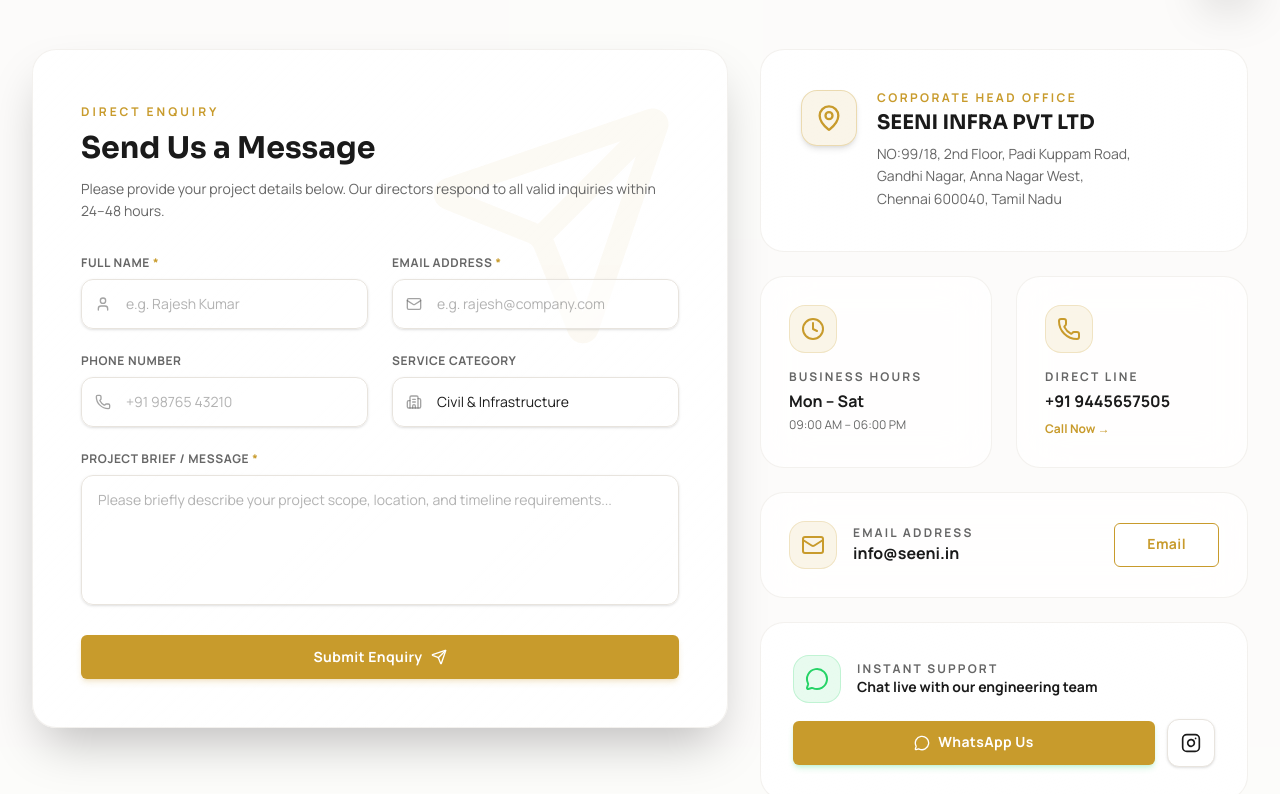
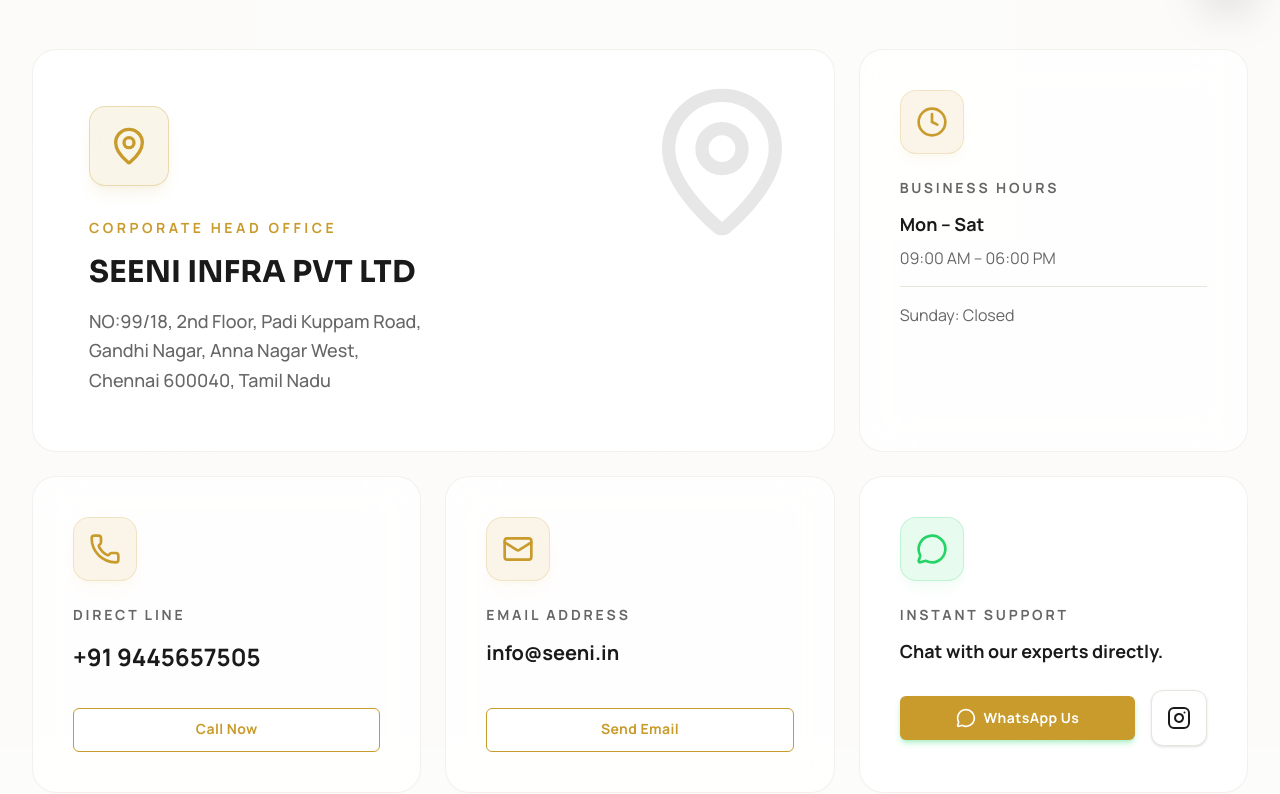
Before and after one commit to Jegajeevan1906/madhan, a React (Vite) app: page /contact in a window 1280 px wide. Shown: the part 778-1572 px from the top of the page. Built offline with nearby package versions, Linux system fonts and the light colour scheme.

Commit message:
Remove Contact Form from Contact page

```diff
--- a/src/pages/Contact.tsx
+++ b/src/pages/Contact.tsx
@@ -1,5 +1,4 @@
-import { useState } from "react"
-import { MapPin, Phone, Mail, Clock, MessageCircle, Send, CheckCircle2, User, Building2 } from "lucide-react"
+import { MapPin, Phone, Mail, Clock, MessageCircle } from "lucide-react"
 import { Instagram } from "../components/Icons"
 import { PageHero } from "../components/PageHero"
 import { motion } from "framer-motion"
@@ -16,21 +15,6 @@ const staggerContainer = {
 }
 
 export function Contact() {
-  const [formSubmitted, setFormSubmitted] = useState(false);
-  const [formData, setFormData] = useState({
-    fullName: "",
-    email: "",
-    phone: "",
-    service: "Civil & Infrastructure",
-    message: ""
-  });
-
-  const handleSubmit = (e: React.FormEvent) => {
-    e.preventDefault();
-    if (!formData.fullName || !formData.email || !formData.message) return;
-    setFormSubmitted(true);
-  };
-
   return (
     <>
       {/* Contact hero uses local assets */}
@@ -43,7 +27,7 @@ export function Contact() {
         minHeight="50vh"
       />
 
-      {/* Main Content — Form & Contact Details */}
+      {/* Main Content — Contact Details Grid */}
       <section className="px-5 py-24 sm:px-8 md:py-32 bg-secondary/30">
         <motion.div
           initial="hidden" whileInView="visible" viewport={{ once: true, margin: "-100px" }}
@@ -52,243 +36,99 @@ export function Contact() {
         >
           <div className="text-center mb-16">
             <p className="eyebrow">Connect With Us</p>
-            <h2 className="section-heading mt-3 text-3xl font-bold leading-[1.1] sm:text-4xl md:text-5xl">We're here to build together</h2>
+            <h2 className="section-heading mt-3 text-3xl font-bold leading-[1.1] sm:text-4xl md:text-5xl">We're here to help</h2>
             <p className="section-body mt-5 text-base leading-relaxed max-w-2xl mx-auto">
-              Send us a direct message below or reach out via phone, email, or WhatsApp. Our team will review your enquiry promptly.
+              Reach out to us directly via phone, email, or WhatsApp. Our team is available to assist you with project inquiries and consultations.
             </p>
           </div>
 
-          <div className="grid gap-8 lg:grid-cols-12 items-start">
-
-            {/* ── Left Column: Modern High-End Contact Form ── */}
-            <motion.div variants={fadeUpVariant} className="lg:col-span-7">
-              <div className="glass rounded-3xl p-8 sm:p-12 border border-border/60 shadow-2xl relative overflow-hidden bg-gradient-to-br from-card/90 via-card/60 to-card/40">
-                <div className="absolute top-0 right-0 p-12 opacity-5 pointer-events-none">
-                  <Send className="h-64 w-64 text-gold" />
+          <div className="grid gap-6 md:grid-cols-3">
+            {/* Main Office Card - spans 2 columns on desktop */}
+            <motion.div variants={fadeUpVariant} className="md:col-span-2 glass rounded-3xl p-10 sm:p-14 flex flex-col justify-between transition-all duration-500 hover:-translate-y-2 hover:border-gold hover:shadow-luxe bg-gradient-to-br from-card/80 to-card/40 relative overflow-hidden">
+              <div className="absolute top-0 right-0 p-8 opacity-10 pointer-events-none">
+                <MapPin className="h-40 w-40" />
               </div>
-
-                <div className="relative z-10">
-                  <span className="eyebrow text-gold">Direct Enquiry</span>
-                  <h3 className="text-2xl sm:text-3xl font-display font-bold mt-2 mb-3">Send Us a Message</h3>
-                  <p className="text-sm text-muted-foreground mb-8 leading-relaxed">
-                    Please provide your project details below. Our directors respond to all valid inquiries within 24–48 hours.
-                  </p>
-
-                  {formSubmitted ? (
-                    <motion.div
-                      initial={{ opacity: 0, scale: 0.95 }}
-                      animate={{ opacity: 1, scale: 1 }}
-                      className="p-8 rounded-2xl bg-gold/10 border border-gold/40 text-center flex flex-col items-center justify-center my-6"
-                    >
-                      <CheckCircle2 className="h-16 w-16 text-gold mb-4 animate-bounce" />
-                      <h4 className="text-xl font-bold font-display text-foreground mb-2">Message Received</h4>
-                      <p className="text-sm text-muted-foreground max-w-md leading-relaxed">
-                        Thank you for reaching out, <strong className="text-foreground">{formData.fullName}</strong>. Our management team has received your inquiry regarding <strong className="text-gold">{formData.service}</strong> and will contact you shortly.
-                      </p>
-                      <button
-                        onClick={() => { setFormSubmitted(false); setFormData({ fullName: "", email: "", phone: "", service: "Civil & Infrastructure", message: "" }); }}
-                        className="mt-6 btn-ghost text-xs px-6 py-2.5 rounded-xl border border-gold/40 hover:bg-gold/10"
-                      >
-                        Send Another Inquiry
-                      </button>
-                    </motion.div>
-                  ) : (
-                    <form onSubmit={handleSubmit} className="space-y-6">
-                      <div className="grid gap-6 sm:grid-cols-2">
-                        {/* Full Name */}
               <div>
-                          <label className="block text-xs font-bold uppercase tracking-wider text-muted-foreground mb-2">
-                            Full Name <span className="text-gold">*</span>
-                          </label>
-                          <div className="relative">
-                            <input
-                              type="text"
-                              required
-                              placeholder="e.g. Rajesh Kumar"
-                              value={formData.fullName}
-                              onChange={(e) => setFormData({ ...formData, fullName: e.target.value })}
-                              className="w-full rounded-xl border border-border bg-background/60 px-4 py-3.5 pl-11 text-sm text-foreground placeholder:text-muted-foreground/50 transition-all duration-300 focus:border-gold focus:bg-background focus:outline-none focus:ring-2 focus:ring-gold/20 shadow-sm"
-                            />
-                            <User className="absolute left-3.5 top-1/2 -translate-y-1/2 h-4 w-4 text-muted-foreground/60" />
-                          </div>
-                        </div>
-
-                        {/* Email */}
-                        <div>
-                          <label className="block text-xs font-bold uppercase tracking-wider text-muted-foreground mb-2">
-                            Email Address <span className="text-gold">*</span>
-                          </label>
-                          <div className="relative">
-                            <input
-                              type="email"
-                              required
-                              placeholder="e.g. rajesh@company.com"
-                              value={formData.email}
-                              onChange={(e) => setFormData({ ...formData, email: e.target.value })}
-                              className="w-full rounded-xl border border-border bg-background/60 px-4 py-3.5 pl-11 text-sm text-foreground placeholder:text-muted-foreground/50 transition-all duration-300 focus:border-gold focus:bg-background focus:outline-none focus:ring-2 focus:ring-gold/20 shadow-sm"
-                            />
-                            <Mail className="absolute left-3.5 top-1/2 -translate-y-1/2 h-4 w-4 text-muted-foreground/60" />
-                          </div>
-                        </div>
-                      </div>
-
-                      <div className="grid gap-6 sm:grid-cols-2">
-                        {/* Phone */}
-                        <div>
-                          <label className="block text-xs font-bold uppercase tracking-wider text-muted-foreground mb-2">
-                            Phone Number
-                          </label>
-                          <div className="relative">
-                            <input
-                              type="tel"
-                              placeholder="+91 98765 43210"
-                              value={formData.phone}
-                              onChange={(e) => setFormData({ ...formData, phone: e.target.value })}
-                              className="w-full rounded-xl border border-border bg-background/60 px-4 py-3.5 pl-11 text-sm text-foreground placeholder:text-muted-foreground/50 transition-all duration-300 focus:border-gold focus:bg-background focus:outline-none focus:ring-2 focus:ring-gold/20 shadow-sm"
-                            />
-                            <Phone className="absolute left-3.5 top-1/2 -translate-y-1/2 h-4 w-4 text-muted-foreground/60" />
-                          </div>
-                        </div>
-
-                        {/* Service Category */}
-                        <div>
-                          <label className="block text-xs font-bold uppercase tracking-wider text-muted-foreground mb-2">
-                            Service Category
-                          </label>
-                          <div className="relative">
-                            <select
-                              value={formData.service}
-                              onChange={(e) => setFormData({ ...formData, service: e.target.value })}
-                              className="w-full rounded-xl border border-border bg-background/60 px-4 py-3.5 pl-11 text-sm text-foreground transition-all duration-300 focus:border-gold focus:bg-background focus:outline-none focus:ring-2 focus:ring-gold/20 shadow-sm appearance-none cursor-pointer"
-                            >
-                              <option value="Civil & Infrastructure">Civil & Infrastructure</option>
-                              <option value="EPC & Turnkey Contracts">EPC & Turnkey Contracts</option>
-                              <option value="Industrial & Commercial">Industrial & Commercial</option>
-                              <option value="Residential Construction">Residential Construction</option>
-                              <option value="Hydraulic & Sanitation">Hydraulic & Sanitation</option>
-                              <option value="Project Management">Project Management & Consulting</option>
-                            </select>
-                            <Building2 className="absolute left-3.5 top-1/2 -translate-y-1/2 h-4 w-4 text-muted-foreground/60 pointer-events-none" />
-                          </div>
-                        </div>
-                      </div>
-
-                      {/* Message */}
-                      <div>
-                        <label className="block text-xs font-bold uppercase tracking-wider text-muted-foreground mb-2">
-                          Project Brief / Message <span className="text-gold">*</span>
-                        </label>
-                        <textarea
-                          required
-                          rows={5}
-                          placeholder="Please briefly describe your project scope, location, and timeline requirements..."
-                          value={formData.message}
-                          onChange={(e) => setFormData({ ...formData, message: e.target.value })}
-                          className="w-full rounded-xl border border-border bg-background/60 px-4 py-3.5 text-sm text-foreground placeholder:text-muted-foreground/50 transition-all duration-300 focus:border-gold focus:bg-background focus:outline-none focus:ring-2 focus:ring-gold/20 shadow-sm resize-none"
-                        />
-                      </div>
-
-                      {/* Submit CTA */}
-                      <button
-                        type="submit"
-                        className="btn-gold w-full py-4 text-base font-bold shadow-lg shadow-gold/20 hover:shadow-gold/40 rounded-xl flex items-center justify-center gap-2 transition-all duration-300 hover:-translate-y-0.5"
-                      >
-                        Submit Enquiry <Send className="h-4 w-4" />
-                      </button>
-                    </form>
-                  )}
-                </div>
-              </div>
-            </motion.div>
-
-            {/* ── Right Column: Contact Info Cards ── */}
-            <motion.div variants={fadeUpVariant} className="lg:col-span-5 space-y-6">
-
-              {/* Office Card */}
-              <div className="glass rounded-3xl p-8 sm:p-10 transition-all duration-500 hover:-translate-y-1.5 hover:border-gold hover:shadow-luxe relative overflow-hidden bg-gradient-to-br from-card/80 to-card/40">
-                <div className="flex items-start gap-5">
-                  <span className="grid h-14 w-14 shrink-0 place-items-center rounded-2xl bg-gold/10 border border-gold/30 text-gold shadow-md">
-                    <MapPin className="h-7 w-7" />
+                <span className="grid h-20 w-20 place-items-center rounded-2xl bg-gold/10 border border-gold/30 text-gold mb-8 shadow-lg shadow-gold/10 backdrop-blur-md">
+                  <MapPin className="h-10 w-10" />
                 </span>
-                  <div>
-                    <p className="text-xs uppercase tracking-[0.2em] text-gold font-bold mb-1">Corporate Head Office</p>
-                    <h4 className="text-xl font-display font-bold leading-tight mb-2">SEENI INFRA PVT LTD</h4>
-                    <p className="text-sm leading-relaxed text-muted-foreground">
+                <p className="text-sm uppercase tracking-[0.25em] text-gold font-bold mb-4">Corporate Head Office</p>
+                <h3 className="text-2xl sm:text-3xl font-display font-bold leading-tight mb-4">SEENI INFRA PVT LTD</h3>
+                <p className="text-lg leading-relaxed font-medium text-muted-foreground max-w-md">
                   NO:99/18, 2nd Floor, Padi Kuppam Road,<br/>
                   Gandhi Nagar, Anna Nagar West,<br/>
                   Chennai 600040, Tamil Nadu
                 </p>
               </div>
+            </motion.div>
+
+            {/* Business Hours Card */}
+            <motion.div variants={fadeUpVariant} className="glass rounded-3xl p-10 flex flex-col justify-between transition-all duration-500 hover:-translate-y-2 hover:border-gold hover:shadow-luxe">
+              <div>
+                <span className="grid h-16 w-16 place-items-center rounded-2xl bg-gold/10 border border-gold/20 text-gold mb-6 shadow-lg shadow-gold/5">
+                  <Clock className="h-8 w-8" />
+                </span>
+                <p className="text-sm uppercase tracking-[0.2em] text-muted-foreground font-bold mb-3">Business Hours</p>
+                <div className="space-y-2">
+                  <p className="text-lg font-bold text-foreground">Mon – Sat</p>
+                  <p className="text-base text-muted-foreground">09:00 AM – 06:00 PM</p>
+                  <p className="text-base text-muted-foreground mt-4 pt-4 border-t border-border">Sunday: Closed</p>
                 </div>
               </div>
+            </motion.div>
 
-              {/* Hours & Direct Line Grid */}
-              <div className="grid gap-6 sm:grid-cols-2">
-                <div className="glass rounded-3xl p-7 transition-all duration-500 hover:-translate-y-1 hover:border-gold hover:shadow-luxe">
-                  <span className="grid h-12 w-12 place-items-center rounded-2xl bg-gold/10 border border-gold/20 text-gold mb-4">
-                    <Clock className="h-6 w-6" />
+            {/* Direct Line Card */}
+            <motion.div variants={fadeUpVariant} className="glass rounded-3xl p-10 flex flex-col justify-between transition-all duration-500 hover:-translate-y-2 hover:border-gold hover:shadow-luxe">
+              <div>
+                <span className="grid h-16 w-16 place-items-center rounded-2xl bg-gold/10 border border-gold/20 text-gold mb-6 shadow-lg shadow-gold/5">
+                  <Phone className="h-8 w-8" />
                 </span>
-                  <p className="text-xs uppercase tracking-[0.18em] text-muted-foreground font-bold mb-1">Business Hours</p>
-                  <p className="text-base font-bold text-foreground">Mon – Sat</p>
-                  <p className="text-xs text-muted-foreground mt-1">09:00 AM – 06:00 PM</p>
+                <p className="text-sm uppercase tracking-[0.2em] text-muted-foreground font-bold mb-3">Direct Line</p>
+                <p className="text-2xl leading-relaxed font-bold text-foreground">+91 9445657505</p>
               </div>
-
-                <div className="glass rounded-3xl p-7 transition-all duration-500 hover:-translate-y-1 hover:border-gold hover:shadow-luxe">
-                  <span className="grid h-12 w-12 place-items-center rounded-2xl bg-gold/10 border border-gold/20 text-gold mb-4">
-                    <Phone className="h-6 w-6" />
-                  </span>
-                  <p className="text-xs uppercase tracking-[0.18em] text-muted-foreground font-bold mb-1">Direct Line</p>
-                  <p className="text-base font-bold text-foreground">+91 9445657505</p>
-                  <a href="tel:+919445657505" className="inline-block text-xs font-bold text-gold hover:underline mt-2">Call Now &rarr;</a>
-                </div>
-              </div>
+              <a href="tel:+919445657505" className="mt-8 btn-ghost px-8 py-4 rounded-xl border border-border/50 hover:border-gold/50 text-center font-bold">Call Now</a>
+            </motion.div>
 
             {/* Email Card */}
-              <div className="glass rounded-3xl p-7 transition-all duration-500 hover:-translate-y-1 hover:border-gold hover:shadow-luxe flex items-center justify-between">
-                <div className="flex items-center gap-4">
-                  <span className="grid h-12 w-12 shrink-0 place-items-center rounded-2xl bg-gold/10 border border-gold/20 text-gold">
-                    <Mail className="h-6 w-6" />
+            <motion.div variants={fadeUpVariant} className="glass rounded-3xl p-10 flex flex-col justify-between transition-all duration-500 hover:-translate-y-2 hover:border-gold hover:shadow-luxe">
+              <div>
+                <span className="grid h-16 w-16 place-items-center rounded-2xl bg-gold/10 border border-gold/20 text-gold mb-6 shadow-lg shadow-gold/5">
+                  <Mail className="h-8 w-8" />
                 </span>
-                  <div>
-                    <p className="text-xs uppercase tracking-[0.18em] text-muted-foreground font-bold">Email Address</p>
-                    <p className="text-base font-bold text-foreground">info@seeni.in</p>
+                <p className="text-sm uppercase tracking-[0.2em] text-muted-foreground font-bold mb-3">Email Address</p>
+                <p className="text-xl leading-relaxed font-bold text-foreground">info@seeni.in</p>
               </div>
-                </div>
-                <a href="mailto:info@seeni.in" className="btn-ghost text-xs px-4 py-2 rounded-lg border border-border">Email</a>
-              </div>
+              <a href="mailto:info@seeni.in" className="mt-8 btn-ghost px-8 py-4 rounded-xl border border-border/50 hover:border-gold/50 text-center font-bold">Send Email</a>
+            </motion.div>
 
             {/* WhatsApp & Social Support */}
-              <div className="glass rounded-3xl p-8 transition-all duration-500 hover:-translate-y-1 hover:border-[#25D366]/40 hover:shadow-luxe bg-gradient-to-br from-card/80 to-card/40">
-                <div className="flex items-center gap-4 mb-4">
-                  <span className="grid h-12 w-12 shrink-0 place-items-center rounded-2xl bg-[#25D366]/10 border border-[#25D366]/20 text-[#25D366]">
-                    <MessageCircle className="h-6 w-6" />
+            <motion.div variants={fadeUpVariant} className="md:col-span-1 glass rounded-3xl p-10 flex flex-col justify-between transition-all duration-500 hover:-translate-y-2 hover:border-[#25D366]/50 hover:shadow-luxe bg-gradient-to-br from-card/80 to-card/40">
+              <div>
+                <span className="grid h-16 w-16 place-items-center rounded-2xl bg-[#25D366]/10 border border-[#25D366]/20 text-[#25D366] mb-6 shadow-lg shadow-[#25D366]/5">
+                  <MessageCircle className="h-8 w-8" />
                 </span>
-                  <div>
-                    <p className="text-xs uppercase tracking-[0.18em] text-muted-foreground font-bold">Instant Support</p>
-                    <p className="text-sm font-bold text-foreground">Chat live with our engineering team</p>
-                  </div>
-                </div>
-                <div className="flex items-center gap-3">
+                <p className="text-sm uppercase tracking-[0.2em] text-muted-foreground font-bold mb-3">Instant Support</p>
+                <p className="text-lg leading-relaxed font-bold mb-6 text-foreground">Chat with our experts directly.</p>
+                <div className="flex items-center gap-4">
                   <a
                     href="https://wa.me/919445657505"
                     target="_blank"
                     rel="noopener noreferrer"
-                    className="flex-1 btn-gold py-3.5 px-5 text-sm bg-[#25D366] hover:bg-[#1ebd5a] text-black font-bold shadow-md shadow-[#25D366]/20 rounded-xl flex items-center justify-center gap-2"
+                    className="flex-1 btn-gold py-4 px-6 text-base bg-[#25D366] hover:bg-[#1ebd5a] text-black font-bold shadow-lg shadow-[#25D366]/30 hover:shadow-[#25D366]/50 rounded-xl flex items-center justify-center gap-2"
                   >
-                    <MessageCircle className="h-4 w-4" /> WhatsApp Us
+                    <MessageCircle className="h-5 w-5" /> WhatsApp Us
                   </a>
                   <a
                     href="https://www.instagram.com/seeniinfra?igsh=OWRpNGhmeXl0a280"
                     target="_blank"
                     rel="noopener noreferrer"
-                    className="grid h-12 w-12 shrink-0 place-items-center rounded-xl border border-border bg-card transition-all duration-300 hover:border-gold hover:bg-gold/10 hover:text-gold shadow-sm"
+                    className="grid h-14 w-14 shrink-0 place-items-center rounded-xl border border-border bg-card transition-all duration-300 hover:border-gold hover:bg-gold/10 hover:text-gold shadow-sm hover:shadow-gold/20"
                     aria-label="Instagram"
                   >
-                    <Instagram className="h-5 w-5" />
+                    <Instagram className="h-6 w-6" />
                   </a>
                 </div>
               </div>
-
             </motion.div>
           </div>
         </motion.div>
```
Lines whose indentation alone changed are shown as unchanged.
